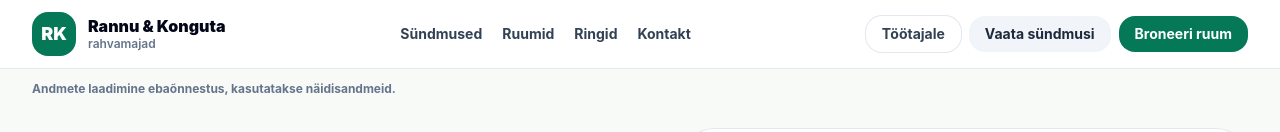
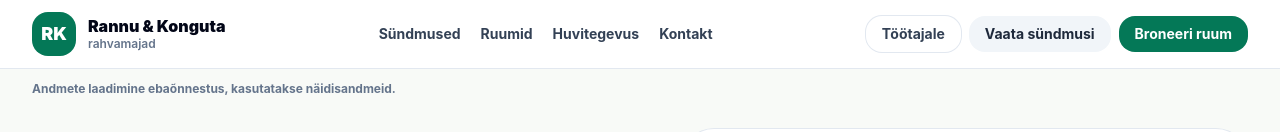
Before and after one commit to meeliskylaots/kultuuripesa, a React (Vite) app: page / in a window 1280 px wide. Shown: the top 132 px of the page. Built offline with nearby package versions, Linux system fonts and the light colour scheme; the HTML template or start-up script is replaced by a standard one.

Commit message:
Update App.jsx

```diff
--- a/src/App.jsx
+++ b/src/App.jsx
@@ -320,7 +320,7 @@ function Header({ view, setView }) {
   const nav = [
     ['events', 'Sündmused'],
     ['availability', 'Ruumid'],
-    ['activities', 'Ringid'],
+    ['activities', 'Huvitegevus'],
     ['contact', 'Kontakt']
   ]
 
```
